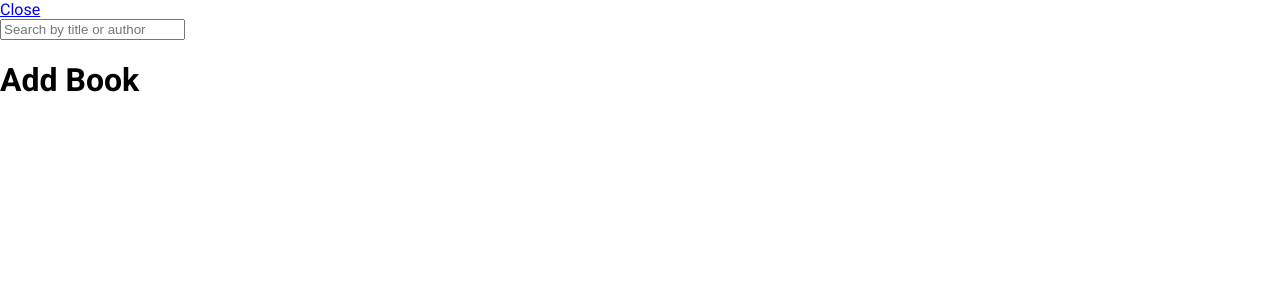
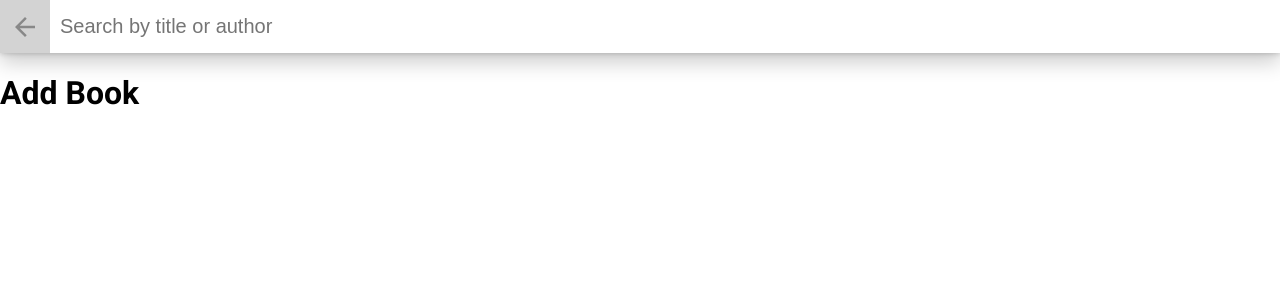
Before and after one commit to Milind452/my-reads, a React (Create React App) app: page /search in a window 1280 px wide. Shown: the top 300 px of the page. Built offline with nearby package versions, Linux system fonts and the light colour scheme.

Commit message:
Add style to search bar in addbooks component

```diff
--- a/src/App.css
+++ b/src/App.css
@@ -36,3 +36,43 @@
 .open-search .btn:hover {
     background-color: #029be4;
 }
+
+.search-bar {
+    display: flex;
+    width: 100%;
+    /* position: fixed; */
+    top: 0;
+    left: 0;
+    box-shadow: 0 10px 20px rgb(0 0 0 / 19%), 0 0 6px rgb(0 0 0 / 23%);
+}
+
+.close-search .btn {
+    display: block;
+    top: 20px;
+    left: 15px;
+    width: 50px;
+    height: 100%;
+    border: none;
+    background: rgb(233, 231, 231);
+    background-image: url(./icons/arrow-back.svg);
+    background-repeat: no-repeat;
+    background-position: center;
+    background-size: 30px;
+    font-size: 0;
+    outline: none;
+    cursor: pointer;
+    transition: 0.2s ease-in-out;
+}
+
+.close-search .btn:hover {
+    background-color: lightgray;
+}
+
+.search-input {
+    width: 100%;
+    padding: 15px 10px;
+    font-size: 1.25rem;
+    border: none;
+    outline: none;
+    cursor: text;
+}
```
